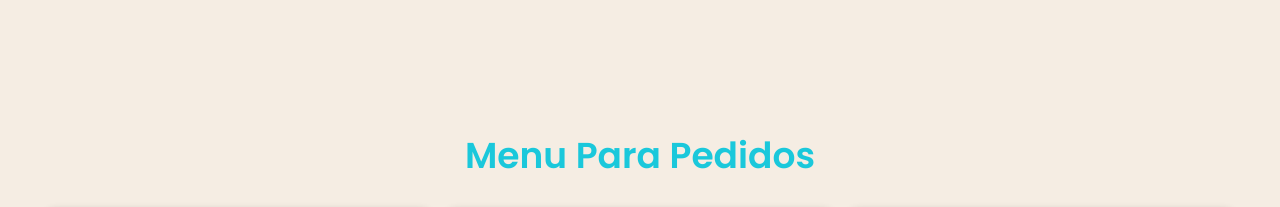
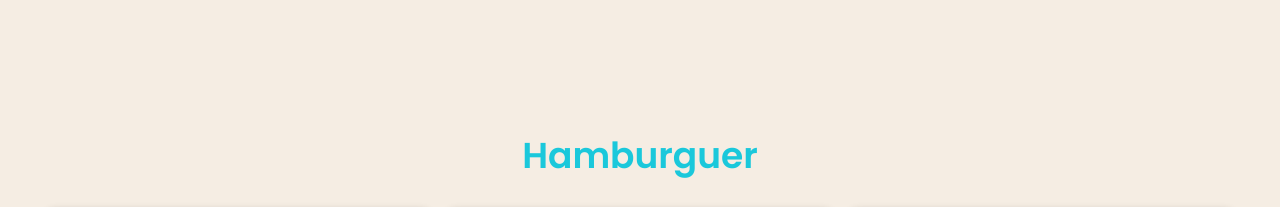
Before and after one commit to Pabloopk/projectburger, a React (Vite) app: page / in a window 1280 px wide. Shown: the part 860-1067 px from the top of the page. Built offline with nearby package versions, Linux system fonts and the light colour scheme.

Commit message:
add sanduba titulo

```diff
--- a/src/components/Menu.jsx
+++ b/src/components/Menu.jsx
@@ -40,7 +40,7 @@ const Menu = () => {
       <div className="min-h-screen container flex flex-col justify-center py-4">
         {/* heading  */}
         <h1 className=" font-semibold text-4xl text-center text-secondary mt-5">
-          Menu Para Pedidos
+          Hamburguer
         </h1>
 
         {/* cards section */}
```
